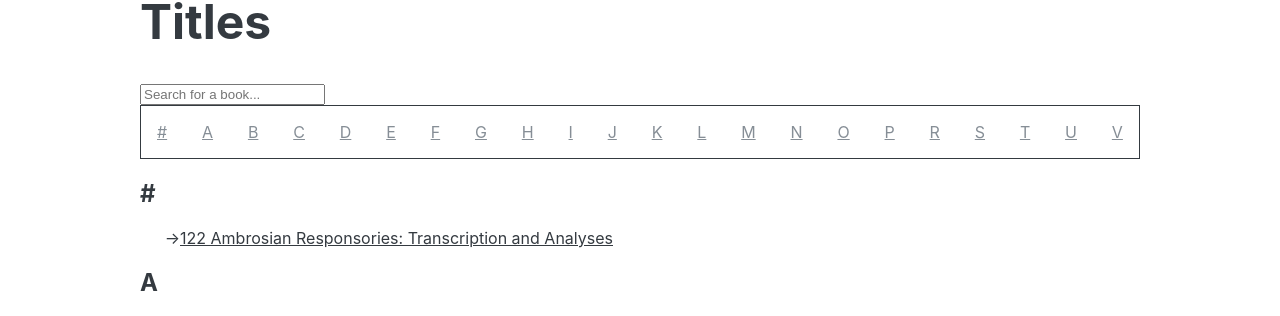
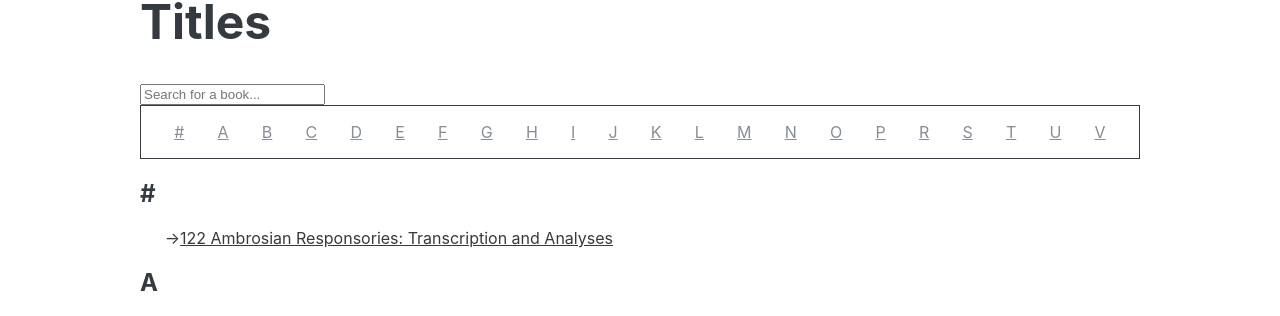
Before and after one commit to medieval-music/website, a Jekyll site: the page built from titles.html, in a window 1280 px wide. Shown: the part 115-431 px from the top of the page. Built offline with Jekyll 4.4.1, drawn with Linux system fonts in a browser that asks for light colours.

Commit message:
Updated Quick Link styling

```diff
--- a/_sass/quick-links.scss
+++ b/_sass/quick-links.scss
@@ -1,49 +1,13 @@
 @use "variables" as *;
 
-$is-2-lines: 750px;  // 751 is one line; 750 is two lines
-$is-3-lines: 599px;
-$is-4-lines: 451px;
-$is-5-lines: 356px;
-
 $sticky-list-nav-vertical-padding: 1rem;
-$sticky-list-nav-border-width: calc(1rem / 16);
-$sticky-list-nav-letter-height: calc(19 / 16) * $std-space;
-
-$one-line-height: (2 * $sticky-list-nav-border-width) + (2 * $sticky-list-nav-vertical-padding) + (1 * $sticky-list-nav-letter-height);
-$two-line-height: (4 * $sticky-list-nav-border-width) + (4 * $sticky-list-nav-vertical-padding) + (2 * $sticky-list-nav-letter-height);
-$three-line-height: (6 * $sticky-list-nav-border-width) + (6 * $sticky-list-nav-vertical-padding) + (3 * $sticky-list-nav-letter-height);
-$four-line-height: (8 * $sticky-list-nav-border-width) + (8 * $sticky-list-nav-vertical-padding) + (4 * $sticky-list-nav-letter-height);
 
 .sticky-list-nav {
 	background: var(--background-color);
-    border: solid $sticky-list-nav-border-width var(--default-color);
-    display: inline-block;
-    width: 100%;
+    border: solid 1px var(--default-color);
 	position: sticky;
 	top: $std-space;
     z-index: 1;
-
-	$required-min-factor: 3;
-    @media (max-height: #{$one-line-height * $required-min-factor}) {
-        position: initial;
-        top: unset;
-        z-index: unset;
-    }
-    @media (max-width: #{$is-2-lines}) and (max-height: #{$two-line-height * $required-min-factor}) {
-        position: initial;
-        top: unset;
-        z-index: unset;
-    }
-    @media (max-width: #{$is-3-lines}) and (max-height: #{$three-line-height * $required-min-factor}) {
-        position: initial;
-        top: unset;
-        z-index: unset;
-    }
-    @media (max-width: #{$is-4-lines}) and (max-height: #{$four-line-height * $required-min-factor}) {
-        position: initial;
-        top: unset;
-        z-index: unset;
-    }
 
 	ul {
         list-style: none;
@@ -52,13 +16,13 @@ $four-line-height: (8 * $sticky-list-nav-border-width) + (8 * $sticky-list-nav-v
 
         display: flex;
         flex-wrap: wrap;
-        justify-content: space-between;
+        justify-content: space-evenly;
     }
 
 	a {
         color: var(--link-color);
-        display: inline-block;
-        padding: $sticky-list-nav-vertical-padding 0.5rem;
+        padding: 1rem 0.5rem;
+		display: inline-block;
 
         &:hover, &:focus {
             background-color: var(--link-color);
```
